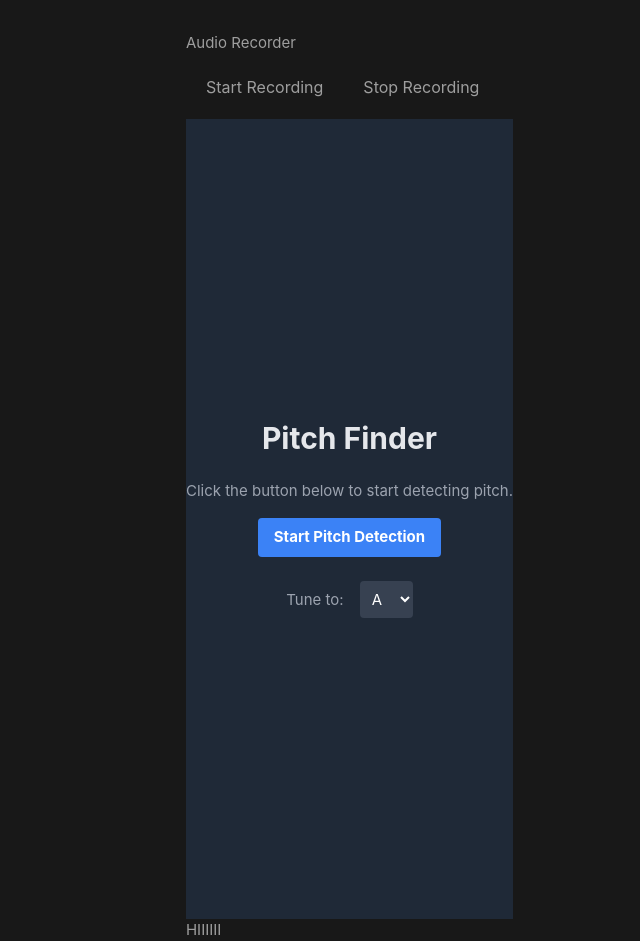
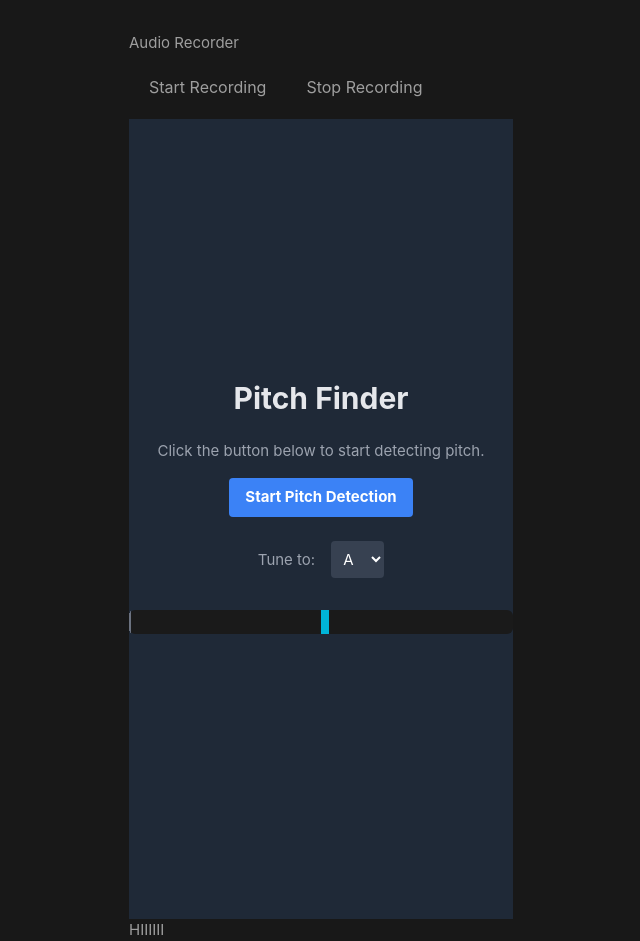
Before and after one commit to sitechtimes/pitch-lab, a Vue app in the folder app/: page / in a window 1280 px wide. Shown: the whole page, without its empty margins (127-767 px from the left). Built offline with nearby package versions, Linux system fonts and the light colour scheme.

Commit message:
works but ugly

```diff
--- a/app/src/components/TunerSection.vue
+++ b/app/src/components/TunerSection.vue
@@ -32,12 +32,15 @@
     </div>
 
     <!-- Tuning Scale -->
-    <div v-if="pitch" class="mt-8">
+    <div class="mt-8">
       <div
         class="scale-container relative w-96 h-6 bg-gray-900 rounded overflow-hidden"
       >
         <!-- Center line -->
-        <div class="absolute top-0 bottom-0 left-1/2 w-0.5 bg-green-500"></div>
+        <div
+          class="absolute top-0 bottom-0 left-1/2 w-0.5"
+          :class="pitch ? 'bg-green-500' : 'bg-transparent'"
+        ></div>
         <!-- Notch Lines -->
         <div v-for="i in 11" :key="i" class="absolute inset-y-0">
           <div
@@ -89,6 +92,16 @@ const noteFrequencies = {
   F: 349.23,
 };
 
+const normalizeToBaseOctave = (frequency) => {
+  while (frequency > 523.25) {
+    frequency /= 2;
+  }
+  while (frequency < 261.63) {
+    frequency *= 2;
+  }
+  return frequency;
+};
+
 const startPitchDetection = async () => {
   try {
     // Request microphone input
@@ -111,12 +124,17 @@ const startPitchDetection = async () => {
       const detectedPitch = pitchFinder(dataArray);
 
       if (detectedPitch && detectedPitch > 50 && detectedPitch < 2000) {
-        const targetFrequency = selectedNote.value;
-        const detune = 1200 * Math.log2(detectedPitch / targetFrequency); // Detune in cents
+        const normalizedPitch = normalizeToBaseOctave(detectedPitch);
+        const normalizedTarget = normalizeToBaseOctave(selectedNote.value);
+
+        const detune = 1200 * Math.log2(normalizedPitch / normalizedTarget); // Detune in cents
         pitch.value = detectedPitch;
+
+        // Determine the note name for display purposes
         note.value = Object.keys(noteFrequencies).find(
-          (key) => noteFrequencies[key] === targetFrequency,
+          (key) => noteFrequencies[key] === selectedNote.value,
         );
+
         detuneValue.value = detune; // Update slider position
 
         // Determine if the pitch is sharp or flat
@@ -124,7 +142,7 @@ const startPitchDetection = async () => {
         isSharp.value = detune > 10; // Sharp if detune is more than 10 cents
 
         console.log(
-          `Pitch detected: ${detectedPitch.toFixed(2)} Hz (Target: ${note.value}, Detune: ${detune.toFixed(2)} cents)`,
+          `Pitch detected: ${detectedPitch.toFixed(2)} Hz (Normalized: ${normalizedPitch.toFixed(2)} Hz, Target: ${note.value}, Detune: ${detune.toFixed(2)} cents)`,
         );
       } else {
         pitch.value = null;
@@ -132,7 +150,8 @@ const startPitchDetection = async () => {
         detuneValue.value = 0; // Reset slider
         isFlat.value = false;
         isSharp.value = false;
-        console.log("No pitch detected.");
+
+        // console.log("No pitch detected.");
       }
 
       requestAnimationFrame(detect);
@@ -145,103 +164,6 @@ const startPitchDetection = async () => {
   }
 };
 </script>
-
-<!--
-<script setup>
-import { ref } from "vue";
-import Pitchfinder from "pitchfinder";
-
-// Reactive variables
-const pitch = ref(null);
-const note = ref("");
-const detuneValue = ref(0); // The slider position
-const isFlat = ref(false);
-const isSharp = ref(false);
-
-let audioContext = null;
-let analyser = null;
-
-// Start pitch detection
-const startPitchDetection = async () => {
-  try {
-    // Request microphone input
-    const stream = await navigator.mediaDevices.getUserMedia({ audio: true });
-    audioContext = new (window.AudioContext || window.webkitAudioContext)();
-    const source = audioContext.createMediaStreamSource(stream);
-    analyser = audioContext.createAnalyser();
-    analyser.fftSize = 4096;
-    source.connect(analyser);
-
-    // Initialize YIN algorithm
-    const pitchFinder = Pitchfinder.YIN({
-      sampleRate: audioContext.sampleRate,
-    });
-
-    // Define note names
-    const noteNames = [
-      "C",
-      "C#",
-      "D",
-      "D#",
-      "E",
-      "F",
-      "F#",
-      "G",
-      "G#",
-      "A",
-      "A#",
-      "B",
-    ];
-
-    // Helper function to get note name and offset
-    const getNoteDetails = (frequency) => {
-      const A4 = 440; // Frequency of A4
-      const semitone = 12 * Math.log2(frequency / A4);
-      const noteIndex = Math.round(semitone) + 69; // MIDI note number
-      const octave = Math.floor(noteIndex / 12) - 1;
-      const note = noteNames[noteIndex % 12];
-      const detune = (semitone - Math.round(semitone)) * 100; // In cents
-      return { note: `${note}${octave}`, detune };
-    };
-
-    const dataArray = new Float32Array(analyser.fftSize);
-    const detect = () => {
-      analyser.getFloatTimeDomainData(dataArray);
-      const detectedPitch = pitchFinder(dataArray);
-
-      if (detectedPitch && detectedPitch > 50 && detectedPitch < 2000) {
-        const { note: detectedNote, detune } = getNoteDetails(detectedPitch);
-
-        pitch.value = detectedPitch;
-        note.value = detectedNote;
-        detuneValue.value = detune; // Update slider position
-
-        // Determine if the pitch is sharp or flat
-        isFlat.value = detune < -10; // Flat if detune is less than -10 cents
-        isSharp.value = detune > 10; // Sharp if detune is more than 10 cents
-
-        console.log(
-          `Pitch detected: ${detectedPitch.toFixed(2)} Hz (Note: ${note.value}, Detune: ${detune.toFixed(2)} cents)`,
-        );
-      } else {
-        pitch.value = null;
-        note.value = "No pitch detected";
-        detuneValue.value = 0; // Reset slider
-        isFlat.value = false;
-        isSharp.value = false;
-        console.log("No pitch detected.");
-      }
-
-      requestAnimationFrame(detect);
-    };
-
-    detect();
-  } catch (err) {
-    console.error("Error accessing microphone: ", err);
-    alert("Could not access your microphone. Please allow microphone access.");
-  }
-};
-</script> -->
 
 <style scoped>
 .scale-container {
```
